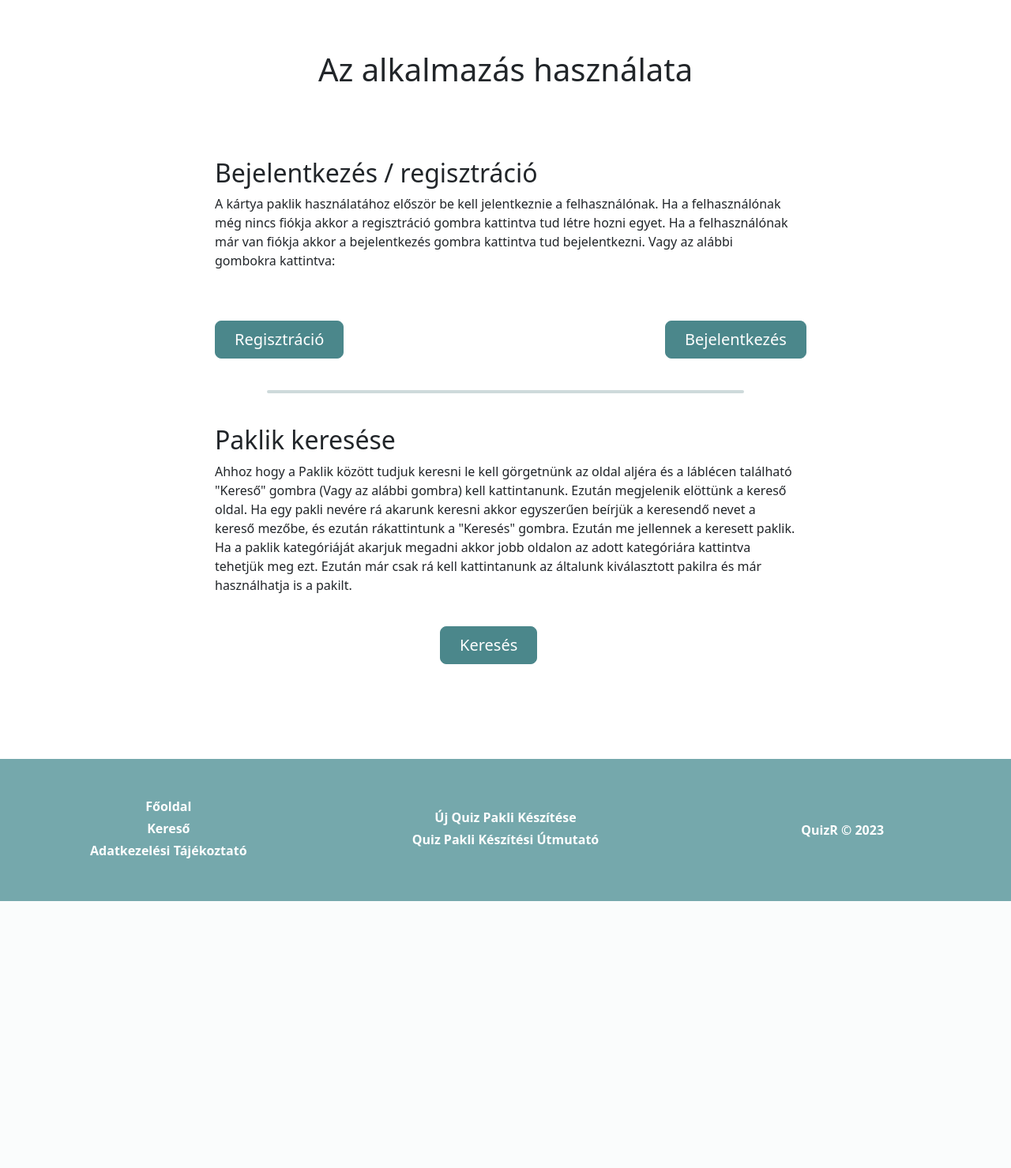
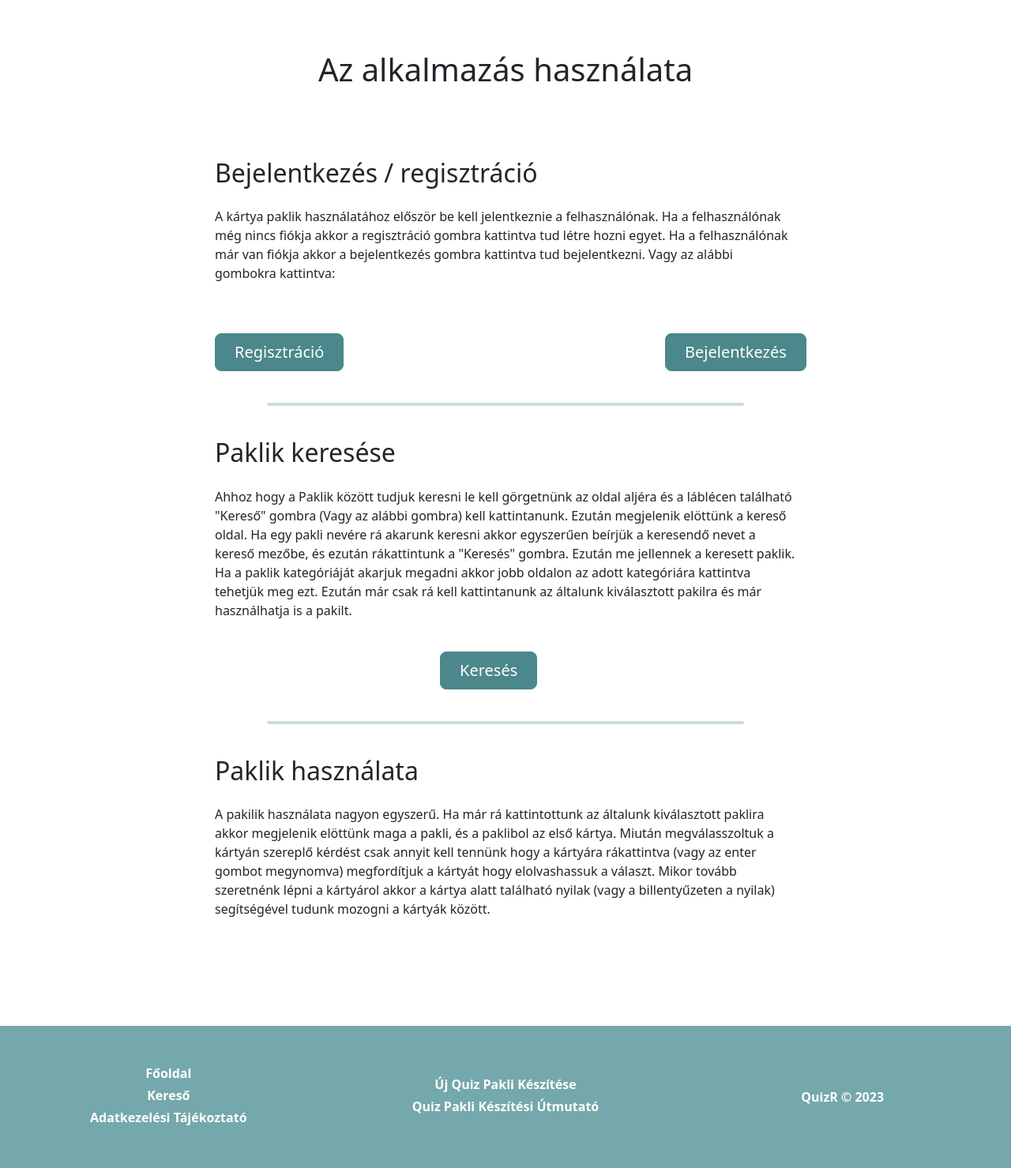
Before and after one commit to TMarccci/Projekt_4-WebQuiz-2022-23, a Flask app: page /howtomakequiz in a window 1280 px wide. Shown: the part 54-1533 px from the top of the page at 79% size. Before the commit the page ends 1195 px from the top, so only its background shows below. Run offline with Flask 2, Linux system fonts and the light colour scheme.

Commit message:
Paklik használatra leírás

```diff
--- a/templates/howtomakequiz.html
+++ b/templates/howtomakequiz.html
@@ -6,7 +6,7 @@
     <div class="container">
         <div class="row">
             <div class="col-8 mx-auto my-4">
-                <h2>Bejelentkezés / regisztráció</h2>
+                <h2 class="mb-4">Bejelentkezés / regisztráció</h2>
                 <p>A kártya paklik használatához először be kell jelentkeznie a felhasználónak. Ha a felhasználónak még nincs fiókja akkor a regisztráció gombra kattintva tud létre hozni egyet. Ha a felhasználónak már van fiókja akkor a bejelentkezés gombra kattintva tud bejelentkezni. Vagy az alábbi gombokra kattintva:</p>
             </div>
         </div>
@@ -29,7 +29,7 @@
     <div class="container my-4">
         <div class="row">
             <div class="col-8 mx-auto">
-                <h2>Paklik keresése</h2>
+                <h2 class="mb-4">Paklik keresése</h2>
                 <p>Ahhoz hogy a Paklik között tudjuk keresni le kell görgetnünk az oldal aljéra és a láblécen található "Kereső" gombra (Vagy az alábbi gombra) kell kattintanunk. Ezután megjelenik elöttünk a kereső oldal. Ha egy pakli nevére rá akarunk keresni akkor egyszerűen beírjük a keresendő nevet a kereső mezőbe, és ezután rákattintunk a "Keresés" gombra. Ezután me jellennek a keresett paklik. Ha a paklik kategóriáját akarjuk megadni akkor jobb oldalon az adott kategóriára kattintva tehetjük meg ezt. Ezután már csak rá kell kattintanunk az általunk kiválasztott pakilra és már használhatja is a pakilt.</p>
             </div>
         </div>
@@ -40,6 +40,24 @@
         </div>
     </div>
 
+
+    <div class="continer my-4">
+        <div class="row justify-content-center">
+            <div class="col-6">
+                <hr>
+            </div>
+        </div>
+    </div>
+
+    <div class="container my-4">
+        <div class="row">
+            <div class="col-8 mx-auto">
+                <h2 class="mb-4">Paklik használata</h2>
+                <p>A pakilik használata nagyon egyszerű. Ha már rá kattintottunk az általunk kiválasztott paklira akkor megjelenik elöttünk maga a pakli, és a paklibol az első kártya. Miután megválasszoltuk a kártyán szereplő kérdést csak annyit kell tennünk hogy a kártyára rákattintva (vagy az enter gombot megynomva) megfordítjuk a kártyát hogy elolvashassuk a választ. Mikor tovább szeretnénk lépni a kártyárol akkor a kártya alatt található nyilak (vagy a billentyűzeten a nyilak) segítségével tudunk mozogni a kártyák között.</p>
+            </div>
+        </div>
+    </div>
+
 </div>
 
 {% endblock %}
```
